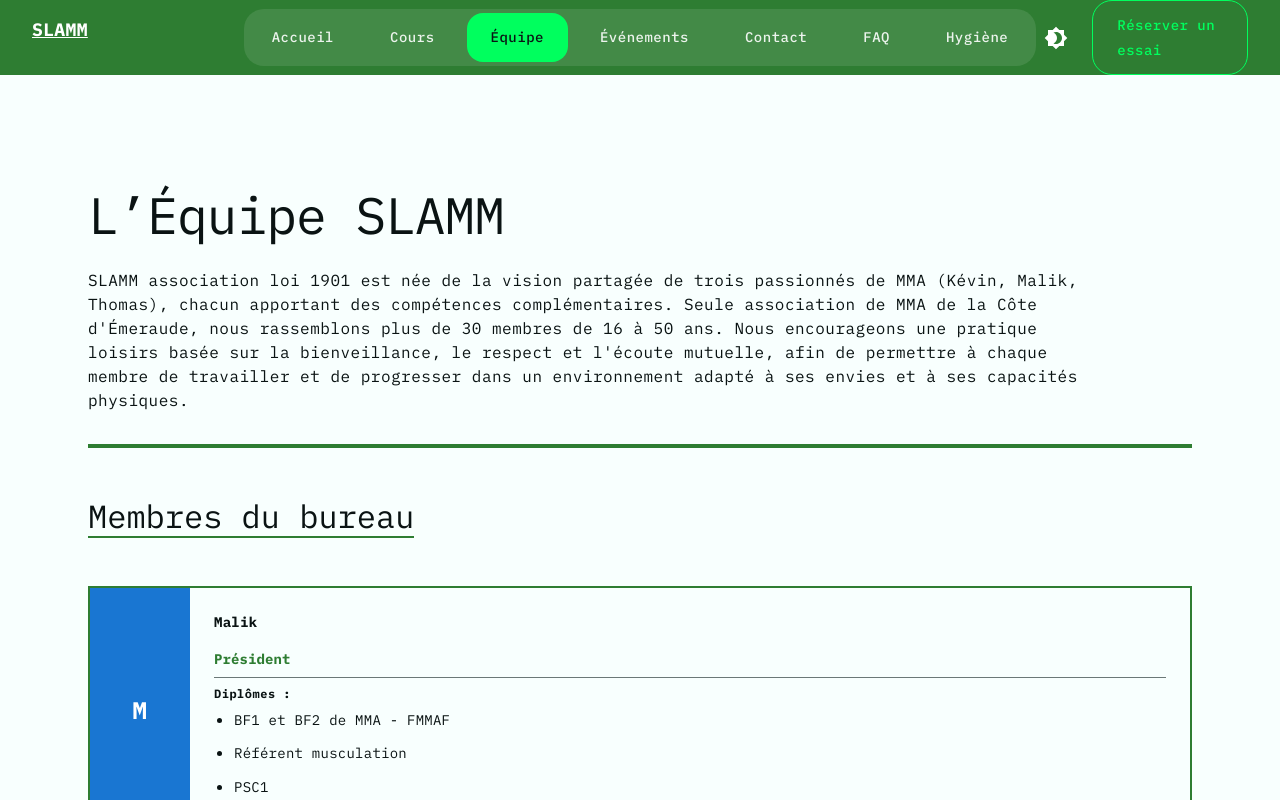
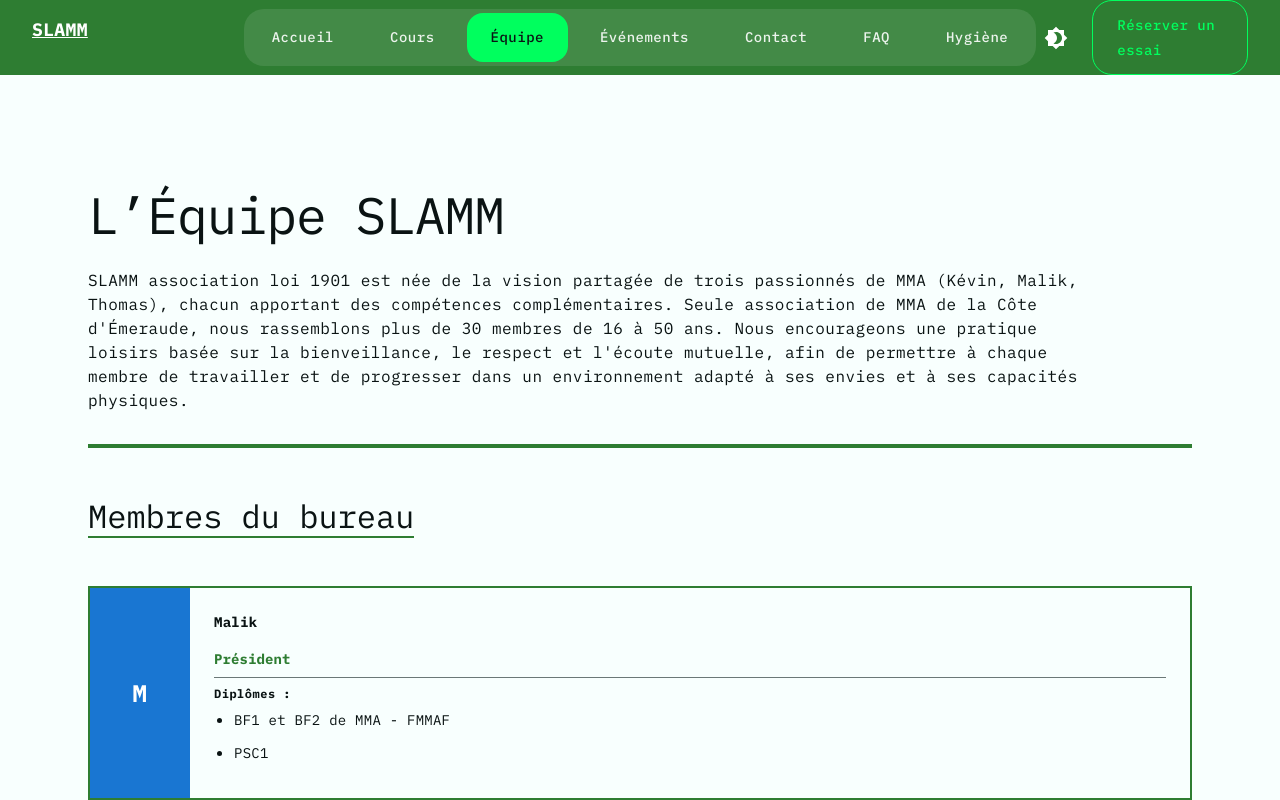
Before and after one commit to kevinbdx35/slamm_2, a React (Vite) app: page /equipe in a window 1280 px wide. Shown: the top 800 px of the page. Built offline with nearby package versions, Linux system fonts and the light colour scheme.

Commit message:
ajout diplome

```diff
--- a/src/pages/EquipePage.jsx
+++ b/src/pages/EquipePage.jsx
@@ -15,7 +15,7 @@
     role: 'Président',
     initials: 'M',
     color: '#1976d2',
-    diplomas: ['BF1 et BF2 de MMA - FMMAF', 'Référent musculation', 'PSC1'],
+    diplomas: ['BF1 et BF2 de MMA - FMMAF', 'PSC1'],
   },
   {
     name: 'Miguel',
```
